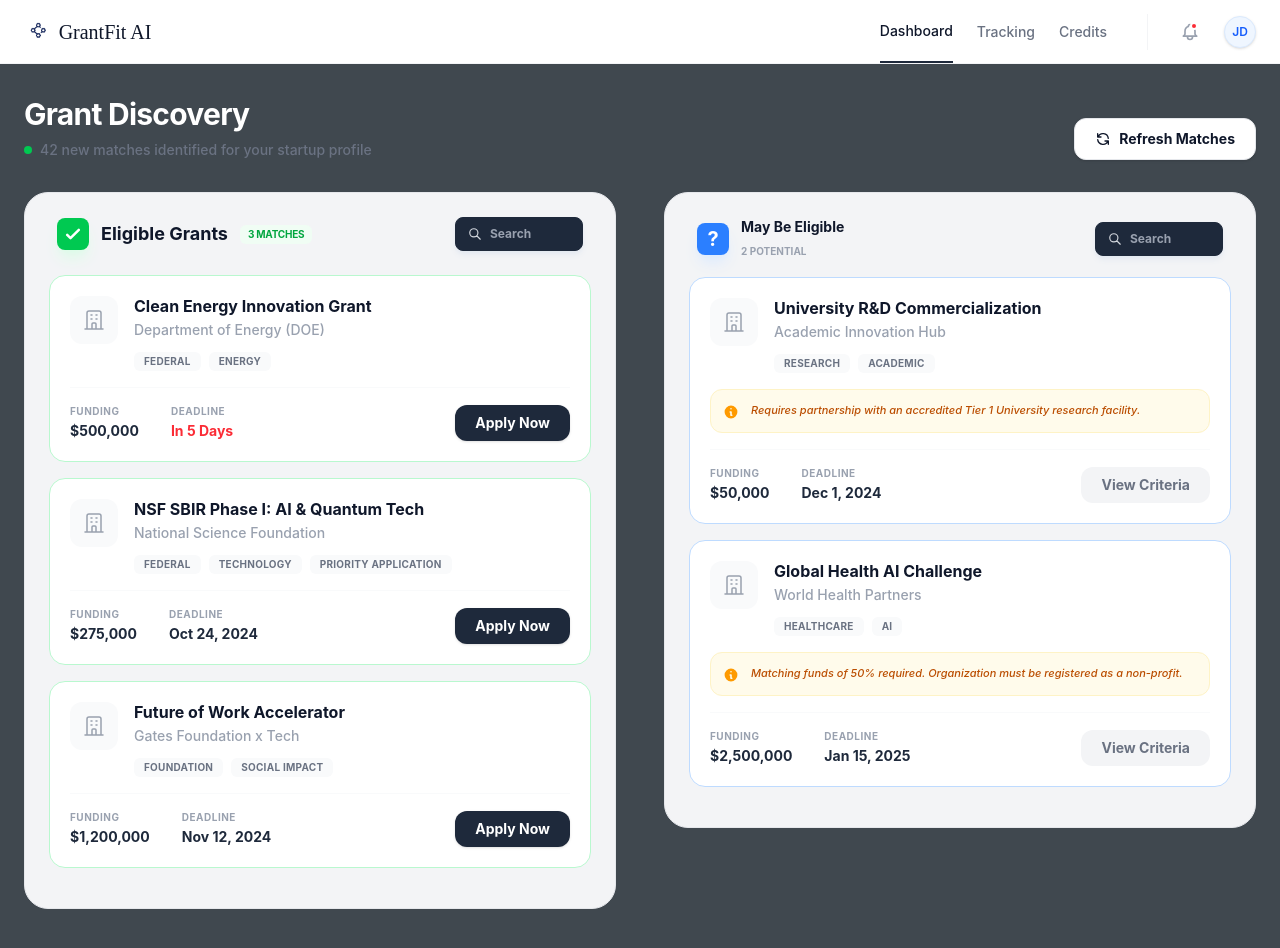
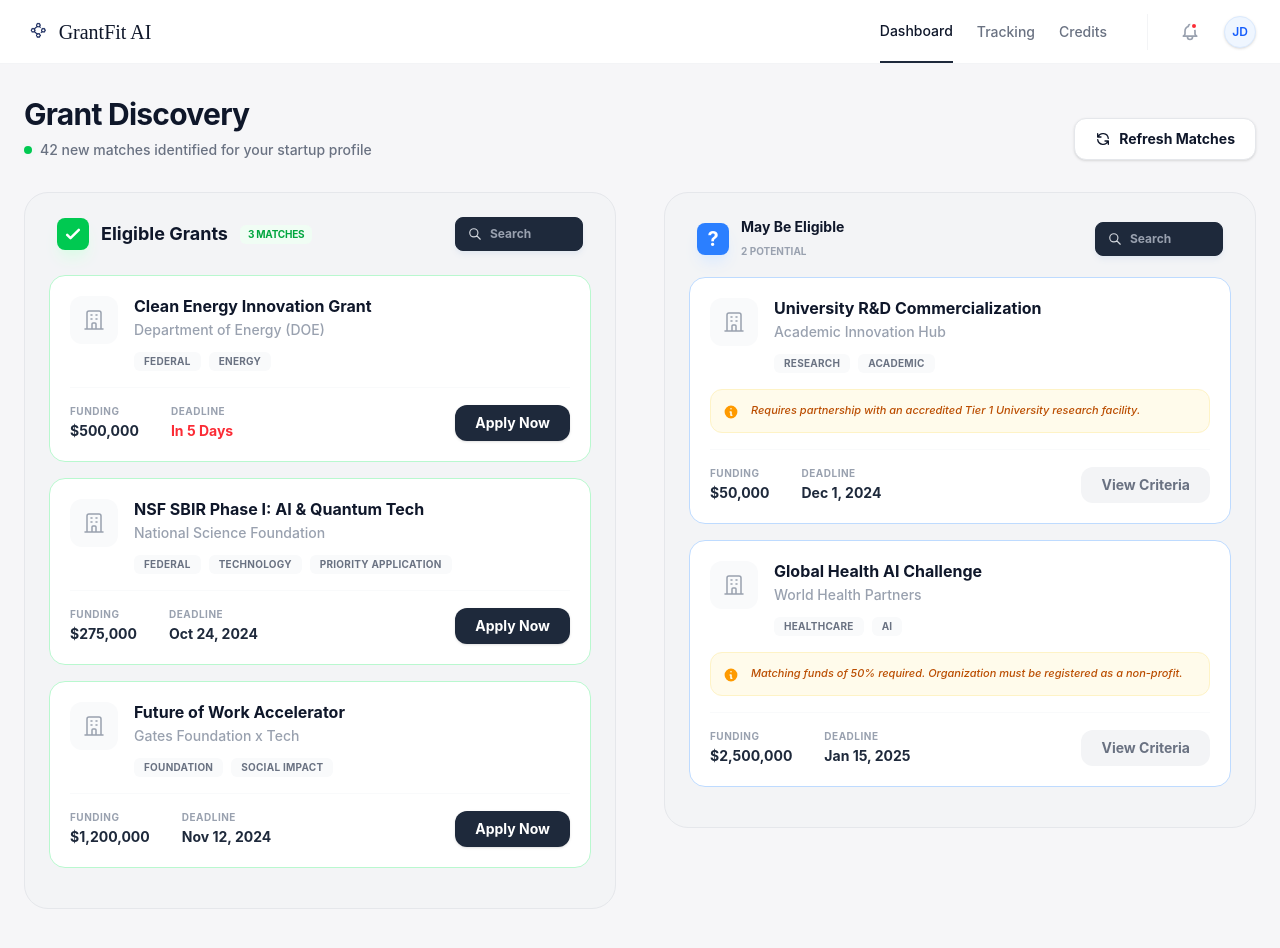
Before and after one commit to highly-classified/Neurathon_GrantFit-AI, a React (Vite) app in the folder frontend/: page /dashboard in a window 1280 px wide. Shown: the top 948 px of the page. Built offline with nearby package versions, Linux system fonts and the light colour scheme; no server answers; a web font is replaced by a local one.

Commit message:
dashboard chnage

```diff
--- a/frontend/src/components/dashboard/Dashboard.jsx
+++ b/frontend/src/components/dashboard/Dashboard.jsx
@@ -68,7 +68,7 @@ const Dashboard = () => {
   );
 
   return (
-    <div className="min-h-screen bg-[#40484f] pb-20 font-['Public Sans',_sans-serif]">
+    <div className="min-h-screen bg-[#f6f6f8] pb-20 font-['Public Sans',_sans-serif]">
       <Navbar />
 
       <main className="max-w-[1600px] mx-auto pt-24 pb-32 px-6">
@@ -77,7 +77,7 @@ const Dashboard = () => {
         {/* Page Header */}
         <div className="flex items-end justify-between mb-8">
           <div>
-            <h1 className="text-3xl font-bold text-white mb-2 tracking-tight">Grant Discovery</h1>
+            <h1 className="text-3xl font-bold text-[#0f172a] mb-2 tracking-tight">Grant Discovery</h1>
             <div className="flex items-center gap-2 text-sm font-medium text-gray-500">
               <span className="relative flex h-2 w-2">
                 <span className="animate-ping absolute inline-flex h-full w-full rounded-full bg-green-400 opacity-75"></span>
```
